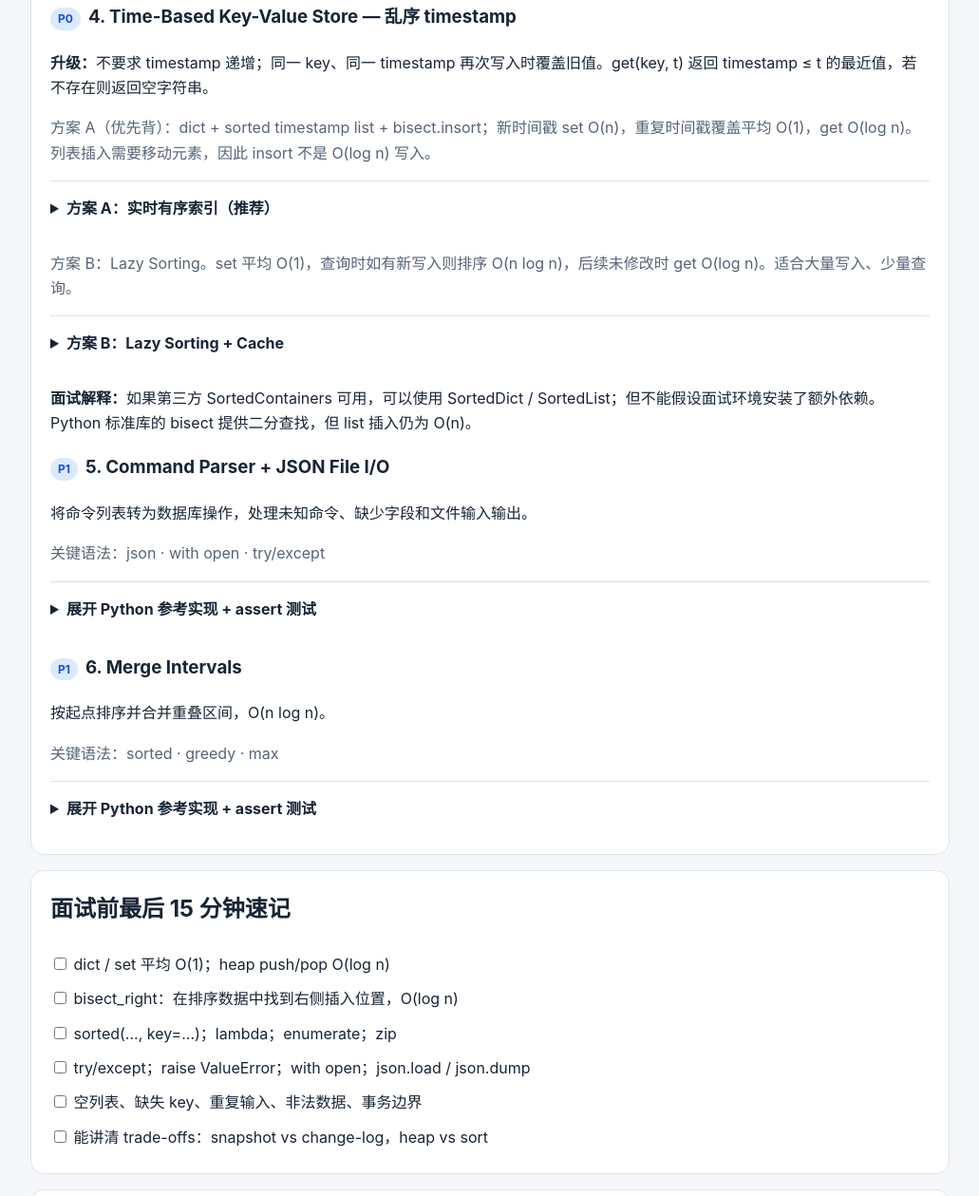
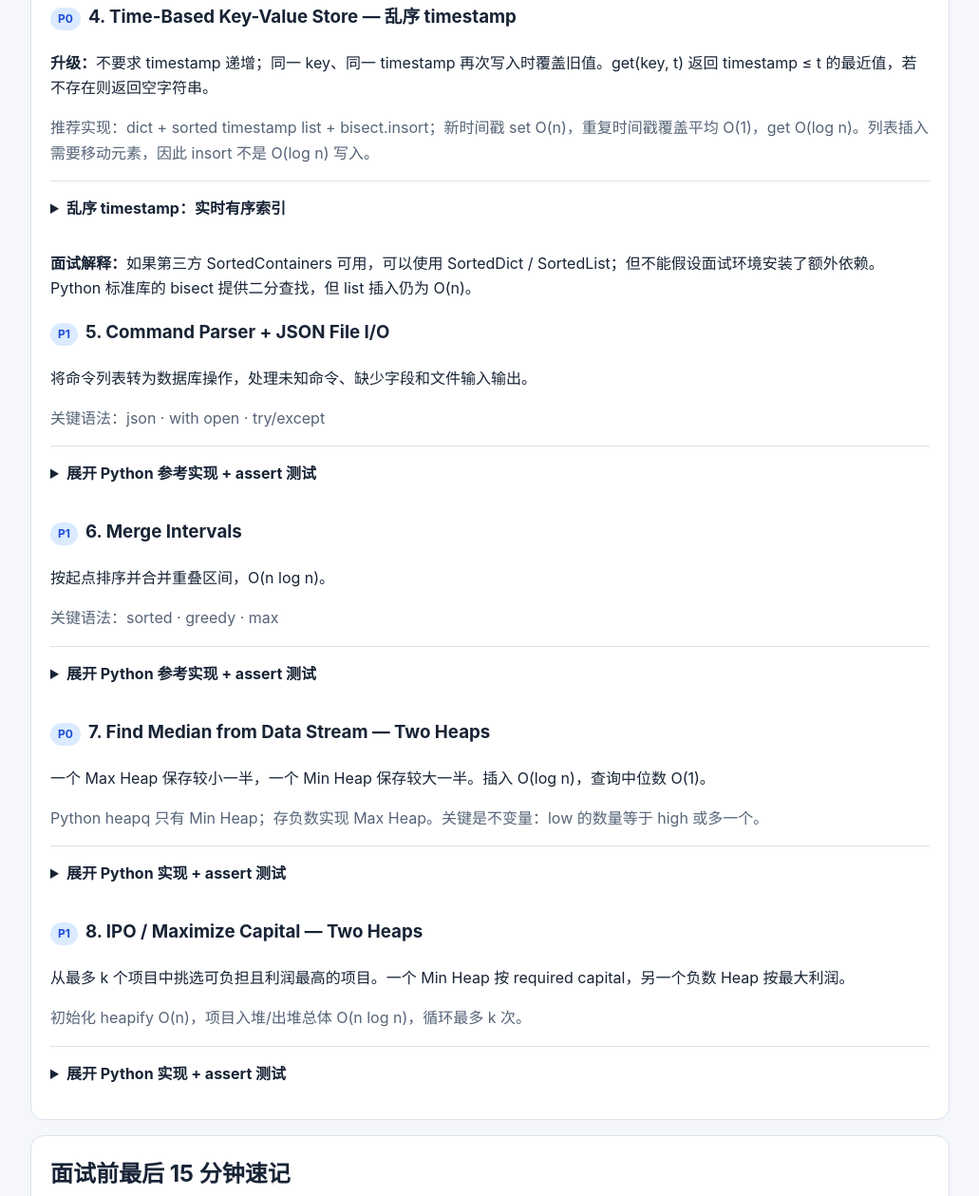
Before and after one commit to diego-king/ai-agent-knowledge, a plain HTML site: page docs/lyft-laptop-coding-interview.html in a window 1280 px wide. Shown: the part 1364-2623 px from the top of the page at 95% size, without its empty margins (124-1155 px from the left). Drawn offline with Linux system fonts and the light colour scheme.

Commit message:
docs: simplify TimeMap and add two-heap median and IPO exercises

```diff
--- a/docs/lyft-laptop-coding-interview.html
+++ b/docs/lyft-laptop-coding-interview.html
@@ -3,8 +3,8 @@
 <title>Lyft AI Entity — 90分钟 Laptop Coding Exercise Python 面试指南</title>
 <style>:root{color-scheme:light dark;--bg:#f5f7fb;--card:#fff;--text:#182436;--muted:#566478;--line:#dce3ed;--accent:#2563eb}*{box-sizing:border-box}body{margin:0;background:var(--bg);color:var(--text);font:16px/1.65 -apple-system,BlinkMacSystemFont,"Segoe UI",sans-serif}header{background:#13233d;color:#fff;padding:38px max(18px,calc((100vw - 1000px)/2))}header p{color:#d0def3}main{max-width:1000px;margin:auto;padding:24px 16px 70px}.card{background:var(--card);border:1px solid var(--line);border-radius:14px;padding:20px;margin:16px 0}h1{line-height:1.2}h2{margin-top:0}nav a{display:inline-block;margin:5px 12px 5px 0;color:var(--accent)}details{border-top:1px solid var(--line);padding:15px 0}summary{font-weight:700;cursor:pointer}pre{overflow:auto;background:#0e1726;color:#e8f0ff;padding:18px;border-radius:10px;font-size:13px;line-height:1.5;tab-size:4}code{font-family:ui-monospace,SFMono-Regular,Menlo,monospace}.tag{display:inline-block;background:#dbeafe;color:#1d4ed8;padding:2px 8px;border-radius:99px;font-size:12px;margin-right:8px}.muted{color:var(--muted)}.btn{border:0;background:#2563eb;color:white;padding:9px 14px;border-radius:8px;cursor:pointer}.check{display:block;padding:5px 0}footer{color:var(--muted);font-size:13px;margin-top:30px}@media(prefers-color-scheme:dark){:root{--bg:#0e1522;--card:#182437;--text:#edf3ff;--muted:#afbdd0;--line:#33445a;--accent:#93c5fd}.tag{background:#1e3a5f;color:#bfdbfe}}</style></head><body>
 <header><h1>Lyft AI Entity · Python Laptop Coding Exercise</h1><p>第二轮 Onsite · 90分钟 · 中文讲解 + 英文技术术语 · 更新于 2026-11-17</p><p>独立专项备考指南｜可折叠答案、必背代码、测试与模拟流程</p></header>
-<main><div class="card"><h2>考试定位</h2><p>这份指南针对你描述的 <strong>90-minute Laptop Coding Exercise</strong>。题型来自公开 Lyft SWE 面试经验及工程类实战练习的归纳，<strong>不代表 Lyft AI Entity 团队确认会考这些题</strong>。重点是完整可运行实现，而非只背 LeetCode 答案。</p><p><strong>时间安排：</strong>0–10 分钟确认需求；10–25 分钟数据结构与接口；25–65 分钟实现；65–80 分钟测试；80–90 分钟解释复杂度和改进。</p><nav><a href="#q1">1. Transactional Key-Value Store</a><a href="#q2">2. Priority Job Scheduler</a><a href="#q3">3. Pagination API Wrapper</a><a href="#q4">4. Time-Based Key-Value Store</a><a href="#q5">5. Command Parser + JSON File I/O</a><a href="#q6">6. Merge Intervals</a></nav></div>
-<div class="card"><h2>6 道必背 Python 实现</h2><p class="muted">建议先自己在 IDE 写出来，再展开参考答案。P0 优先于 P1。每题至少写 3 个测试：正常输入、空输入、异常/边界。</p><section id="q1"><h3><span class="tag">P0</span>1. Transactional Key-Value Store</h3><p>写出 set/get/delete/begin/rollback/commit；解释 snapshot 的 O(n) 复制成本。</p><p class="muted">关键语法：dict · snapshots · transactions</p><details><summary>展开 Python 参考实现 + assert 测试</summary><button class="btn" data-copy="code0">复制代码</button><pre><code id="code0">class Database:
+<main><div class="card"><h2>考试定位</h2><p>这份指南针对你描述的 <strong>90-minute Laptop Coding Exercise</strong>。题型来自公开 Lyft SWE 面试经验及工程类实战练习的归纳，<strong>不代表 Lyft AI Entity 团队确认会考这些题</strong>。重点是完整可运行实现，而非只背 LeetCode 答案。</p><p><strong>时间安排：</strong>0–10 分钟确认需求；10–25 分钟数据结构与接口；25–65 分钟实现；65–80 分钟测试；80–90 分钟解释复杂度和改进。</p><nav><a href="#q1">1. Transactional Key-Value Store</a><a href="#q2">2. Priority Job Scheduler</a><a href="#q3">3. Pagination API Wrapper</a><a href="#q4">4. Time-Based Key-Value Store</a><a href="#q5">5. Command Parser + JSON File I/O</a><a href="#q6">6. Merge Intervals</a><a href="#q7">7. Two Heaps Median</a><a href="#q8">8. IPO / Capital</a></nav></div>
+<div class="card"><h2>8 道必背 Python 实现</h2><p class="muted">建议先自己在 IDE 写出来，再展开参考答案。P0 优先于 P1。每题至少写 3 个测试：正常输入、空输入、异常/边界。</p><section id="q1"><h3><span class="tag">P0</span>1. Transactional Key-Value Store</h3><p>写出 set/get/delete/begin/rollback/commit；解释 snapshot 的 O(n) 复制成本。</p><p class="muted">关键语法：dict · snapshots · transactions</p><details><summary>展开 Python 参考实现 + assert 测试</summary><button class="btn" data-copy="code0">复制代码</button><pre><code id="code0">class Database:
     def __init__(self):
         self.data = {}
         self.history = []
@@ -85,7 +85,7 @@ pages = {
     None: {"items": [{"id": 1}], "next": "p2"},
     "p2": {"items": [{"id": 1}, {"id": 2}], "next": None}
 }
-assert len(fetch_all(lambda c: pages[c])) == 2</code></pre></details></section><section id="q4"><h3><span class="tag">P0</span>4. Time-Based Key-Value Store — 乱序 timestamp</h3><p><strong>升级：</strong>不要求 timestamp 递增；同一 key、同一 timestamp 再次写入时覆盖旧值。get(key, t) 返回 timestamp ≤ t 的最近值，若不存在则返回空字符串。</p><p class="muted">方案 A（优先背）：dict + sorted timestamp list + bisect.insort；新时间戳 set O(n)，重复时间戳覆盖平均 O(1)，get O(log n)。列表插入需要移动元素，因此 insort 不是 O(log n) 写入。</p><details><summary>方案 A：实时有序索引（推荐）</summary><button class="btn" data-copy="code3">复制代码</button><pre><code id="code3">from bisect import bisect_left, bisect_right, insort
+assert len(fetch_all(lambda c: pages[c])) == 2</code></pre></details></section><section id="q4"><h3><span class="tag">P0</span>4. Time-Based Key-Value Store — 乱序 timestamp</h3><p><strong>升级：</strong>不要求 timestamp 递增；同一 key、同一 timestamp 再次写入时覆盖旧值。get(key, t) 返回 timestamp ≤ t 的最近值，若不存在则返回空字符串。</p><p class="muted">推荐实现：dict + sorted timestamp list + bisect.insort；新时间戳 set O(n)，重复时间戳覆盖平均 O(1)，get O(log n)。列表插入需要移动元素，因此 insort 不是 O(log n) 写入。</p><details><summary>乱序 timestamp：实时有序索引</summary><button class="btn" data-copy="code3">复制代码</button><pre><code id="code3">from bisect import bisect_right, insort
 
 class TimeMap:
     def __init__(self):
@@ -118,36 +118,7 @@ assert tm.get("foo", 8) == "updated"
 assert tm.get("foo", 5) == "v3"
 assert tm.get("foo", 2) == ""
 assert tm.get("foo", 10) == "v10"
-assert tm.get("missing", 100) == ""</code></pre></details><p class="muted">方案 B：Lazy Sorting。set 平均 O(1)，查询时如有新写入则排序 O(n log n)，后续未修改时 get O(log n)。适合大量写入、少量查询。</p><details><summary>方案 B：Lazy Sorting + Cache</summary><button class="btn" data-copy="code3lazy">复制代码</button><pre><code id="code3lazy">from bisect import bisect_right
-
-class LazyTimeMap:
-    def __init__(self):
-        self.values = {}  # key -&gt; {timestamp: value}
-        self.sorted_times = {}  # key -&gt; cached sorted timestamps
-        self.dirty = set()
-
-    def set(self, key, value, timestamp):
-        self.values.setdefault(key, {})[timestamp] = value
-        self.dirty.add(key)
-
-    def get(self, key, timestamp):
-        if key not in self.values:
-            return ""
-        if key in self.dirty:
-            self.sorted_times[key] = sorted(self.values[key])
-            self.dirty.remove(key)
-        times = self.sorted_times[key]
-        i = bisect_right(times, timestamp) - 1
-        return self.values[key][times[i]] if i &gt;= 0 else ""
-
-tm = LazyTimeMap()
-tm.set("foo", "v10", 10)
-tm.set("foo", "v3", 3)
-tm.set("foo", "v7", 7)
-tm.set("foo", "new", 7)
-assert tm.get("foo", 8) == "new"
-assert tm.get("foo", 10) == "v10"
-assert tm.get("foo", 2) == ""</code></pre></details><p><strong>面试解释：</strong>如果第三方 SortedContainers 可用，可以使用 SortedDict / SortedList；但不能假设面试环境安装了额外依赖。Python 标准库的 bisect 提供二分查找，但 list 插入仍为 O(n)。</p></section><section id="q5"><h3><span class="tag">P1</span>5. Command Parser + JSON File I/O</h3><p>将命令列表转为数据库操作，处理未知命令、缺少字段和文件输入输出。</p><p class="muted">关键语法：json · with open · try/except</p><details><summary>展开 Python 参考实现 + assert 测试</summary><button class="btn" data-copy="code4">复制代码</button><pre><code id="code4">import json
+assert tm.get("missing", 100) == ""</code></pre></details><p><strong>面试解释：</strong>如果第三方 SortedContainers 可用，可以使用 SortedDict / SortedList；但不能假设面试环境安装了额外依赖。Python 标准库的 bisect 提供二分查找，但 list 插入仍为 O(n)。</p></section><section id="q5"><h3><span class="tag">P1</span>5. Command Parser + JSON File I/O</h3><p>将命令列表转为数据库操作，处理未知命令、缺少字段和文件输入输出。</p><p class="muted">关键语法：json · with open · try/except</p><details><summary>展开 Python 参考实现 + assert 测试</summary><button class="btn" data-copy="code4">复制代码</button><pre><code id="code4">import json
 
 def execute(commands):
     db, output = {}, []
@@ -190,7 +161,49 @@ assert execute([
 
 assert merge_intervals([[1, 3], [2, 6], [8, 10]]) == [
     [1, 6], [8, 10]
-]</code></pre></details></section></div>
+]</code></pre></details></section><section id="q7"><h3><span class="tag">P0</span>7. Find Median from Data Stream — Two Heaps</h3><p>一个 Max Heap 保存较小一半，一个 Min Heap 保存较大一半。插入 O(log n)，查询中位数 O(1)。</p><p class="muted">Python heapq 只有 Min Heap；存负数实现 Max Heap。关键是不变量：low 的数量等于 high 或多一个。</p><details><summary>展开 Python 实现 + assert 测试</summary><button class="btn" data-copy="code6">复制代码</button><pre><code id="code6">import heapq
+
+class MedianFinder:
+    def __init__(self):
+        self.low = []   # max heap simulated with negatives
+        self.high = []  # min heap
+
+    def add_num(self, num):
+        heapq.heappush(self.low, -num)
+        heapq.heappush(self.high, -heapq.heappop(self.low))
+        if len(self.high) &gt; len(self.low):
+            heapq.heappush(self.low, -heapq.heappop(self.high))
+
+    def find_median(self):
+        if not self.low:
+            raise ValueError("No numbers")
+        if len(self.low) &gt; len(self.high):
+            return -self.low[0]
+        return (-self.low[0] + self.high[0]) / 2
+
+m = MedianFinder()
+for x, expected in [(1, 1), (5, 3), (2, 2), (10, 3.5)]:
+    m.add_num(x)
+    assert m.find_median() == expected</code></pre></details></section><section id="q8"><h3><span class="tag">P1</span>8. IPO / Maximize Capital — Two Heaps</h3><p>从最多 k 个项目中挑选可负担且利润最高的项目。一个 Min Heap 按 required capital，另一个负数 Heap 按最大利润。</p><p class="muted">初始化 heapify O(n)，项目入堆/出堆总体 O(n log n)，循环最多 k 次。</p><details><summary>展开 Python 实现 + assert 测试</summary><button class="btn" data-copy="code7">复制代码</button><pre><code id="code7">import heapq
+
+def maximize_capital(k, initial_capital, profits, capital):
+    # Min heap by required capital; profit heap uses negatives
+    locked = list(zip(capital, profits))
+    heapq.heapify(locked)
+    available = []
+    money = initial_capital
+
+    for _ in range(k):
+        while locked and locked[0][0] &lt;= money:
+            required, profit = heapq.heappop(locked)
+            heapq.heappush(available, -profit)
+        if not available or -available[0] &lt;= 0:
+            break
+        money += -heapq.heappop(available)
+    return money
+
+assert maximize_capital(2, 0, [1, 2, 3], [0, 1, 1]) == 4
+assert maximize_capital(2, 0, [5], [10]) == 0</code></pre></details></section></div>
 <div class="card"><h2>面试前最后 15 分钟速记</h2><label class="check"><input type="checkbox"> dict / set 平均 O(1)；heap push/pop O(log n)</label><label class="check"><input type="checkbox"> bisect_right：在排序数据中找到右侧插入位置，O(log n)</label><label class="check"><input type="checkbox"> sorted(..., key=...)；lambda；enumerate；zip</label><label class="check"><input type="checkbox"> try/except；raise ValueError；with open；json.load / json.dump</label><label class="check"><input type="checkbox"> 空列表、缺失 key、重复输入、非法数据、事务边界</label><label class="check"><input type="checkbox"> 能讲清 trade-offs：snapshot vs change-log，heap vs sort</label></div>
 <div class="card"><h2>90 分钟模拟考法</h2><p><strong>第一关（30分钟）：</strong>不看答案实现 Key-Value Store，包含事务。<strong>第二关（30分钟）：</strong>实现 Scheduler 或 Pagination API。<strong>第三关（20分钟）：</strong>自行写 assert、覆盖异常情况。<strong>最后（10分钟）：</strong>解释复杂度和改进方案。</p><p>额外挑战：实现嵌套事务；任务取消；分页 API 失败重试；JSON schema 校验。它们属于进阶扩展，不是上面模板已经实现的功能。</p></div>
 <footer>学习用途。内容为练习模板，不保证与实际面试题一致。<a href="python-data-structures-and-algortihm.html">返回原 Python 算法指南</a>。</footer></main>
```
